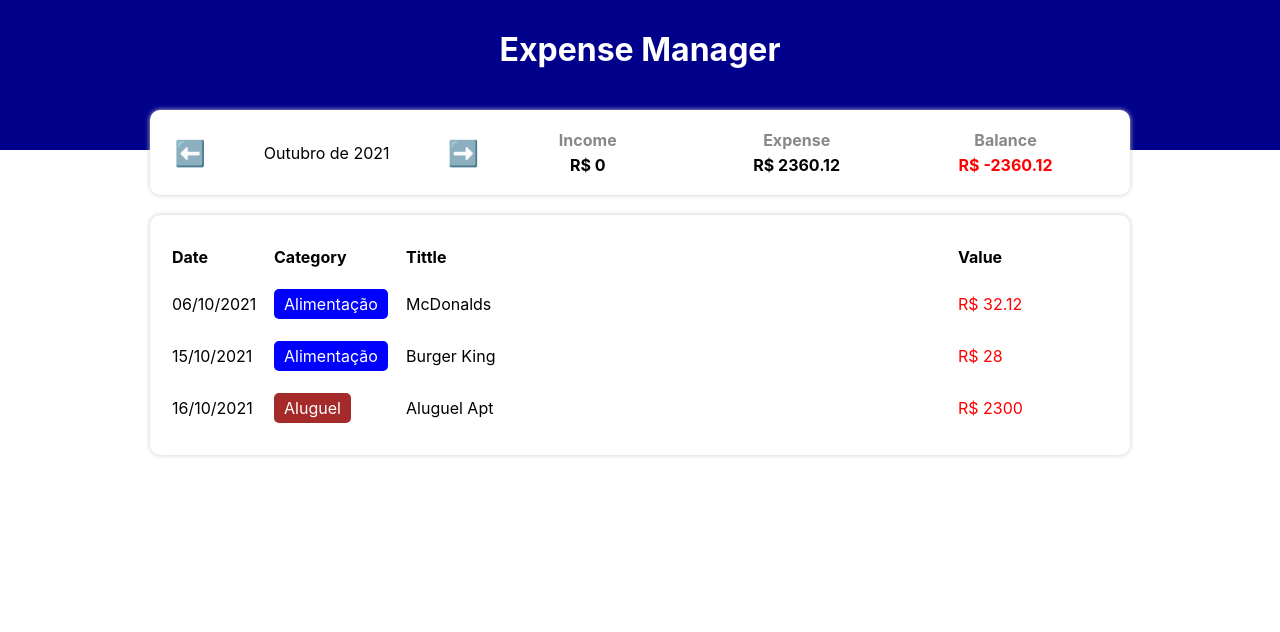
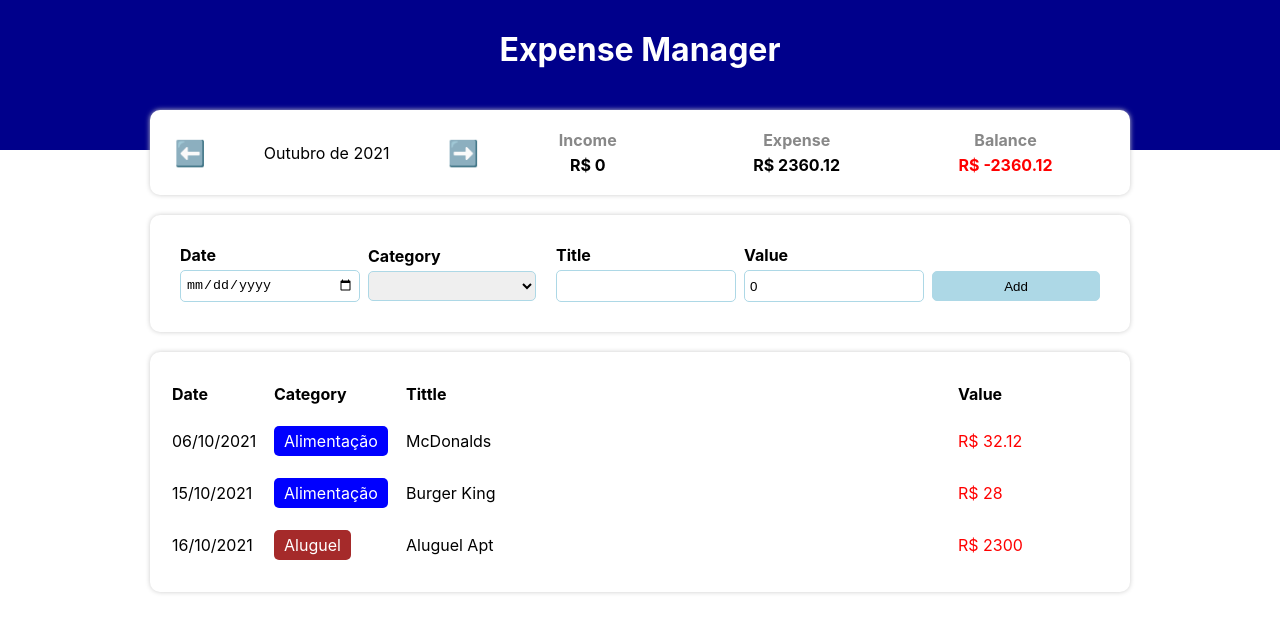
Before and after one commit to LeoRangel/expense-manager, a React (Create React App) app: page / in a window 1280 px wide. Shown: the top 632 px of the page. Built offline with nearby package versions, Linux system fonts and the light colour scheme.

Commit message:
Create 'InputArea' component + Show input area

```diff
--- a/src/App.tsx
+++ b/src/App.tsx
@@ -9,6 +9,7 @@
 // Components
 import { TableArea } from './components/TableArea';
 import { InfoArea } from './components/InfoArea';
+import { InputArea } from './components/InputArea';
 
 const App = () => {
   const [list, setList] = useState(items);
@@ -41,6 +42,12 @@
     setCurrentMonth(newMonth);
   }
 
+  const handleAddItem = (item: Item) => {
+    let newList = [...list];
+    newList.push(item);
+    setList(newList);
+  }
+
   return (
     <C.Container>
       <C.Header>
@@ -55,7 +62,7 @@
           expense={expense}
         />
 
-        {/* InputArea */}
+        <InputArea onAdd={handleAddItem} />
 
         <TableArea list={filteredList} />
 
--- /dev/null
+++ b/src/components/InputArea/index.tsx
@@ -0,0 +1,94 @@
+import { useState } from 'react';
+import * as C from './styles'
+import { Item } from '../../types/Item'
+
+import { categories } from '../../data/categories';
+
+type Props = {
+    onAdd: (item: Item) => void
+}
+
+export const InputArea = ({ onAdd }: Props) => {
+    const [dateField, setDateField] = useState('');
+    const [categoryField, setCategoryField] = useState('');
+    const [titleField, setTitleField] = useState('');
+    const [valueField, setValueField] = useState(0);
+
+    // All categories keys
+    let categoryKeys: string[] = Object.keys(categories);
+
+    const handleAddEvent = () => {
+        let errors: string[] = [];
+
+        if (isNaN(new Date(dateField).getTime())) {
+            errors.push('Invalid date!');
+        }
+        if (!categoryKeys.includes(categoryField)) {
+            errors.push('Invalid category!');
+        }
+        if (titleField === '') {
+            errors.push('Empty title!');
+        }
+        if (valueField <= 0) {
+            errors.push('Invalid value!');
+        }
+
+        // Show errors or add new item
+        if (errors.length > 0) {
+            alert(errors.join("\n"));
+        } else {
+            onAdd({
+                date: new Date(dateField),
+                category: categoryField,
+                title: titleField,
+                value: valueField
+            });
+            clearFields();
+        }
+    }
+
+    const clearFields = () => {
+        setDateField('');
+        setCategoryField('');
+        setTitleField('');
+        setValueField(0);
+    }
+
+    return (
+        <C.Container>
+            <C.InputLabel>
+                <C.InputTitle>Date</C.InputTitle>
+                <C.Input type="date" value={dateField} onChange={e => setDateField(e.target.value)} />
+            </C.InputLabel>
+
+            <C.InputLabel>
+                <C.InputTitle>Category</C.InputTitle>
+                <C.Select value={categoryField} onChange={e => setCategoryField(e.target.value)}>
+                    <>
+                        <option></option>
+                        {categoryKeys.map((key, index) => (
+                            <option key={index} value={key}>
+                                {categories[key].title}
+                            </option>
+                        ))}
+                    </>
+                </C.Select>
+            </C.InputLabel>
+
+            <C.InputLabel>
+                <C.InputTitle>Title</C.InputTitle>
+                <C.Input type="text" value={titleField} onChange={e => setTitleField(e.target.value)} />
+            </C.InputLabel>
+
+            <C.InputLabel>
+                <C.InputTitle>Value</C.InputTitle>
+                <C.Input type="number" value={valueField} onChange={e => setValueField(parseFloat(e.target.value))} />
+            </C.InputLabel>
+
+            <C.InputLabel>
+                <C.InputTitle>&nbsp;</C.InputTitle>
+                <C.Button onClick={handleAddEvent}>Add</C.Button>
+            </C.InputLabel>
+        </C.Container>
+    )
+}
--- /dev/null
+++ b/src/components/InputArea/styles.ts
@@ -0,0 +1,48 @@
+import styled from 'styled-components';
+
+export const Container = styled.div`
+    background-color: #FFF;
+    box-shadow: 0px 0px 5px #CCC;
+    border-radius: 10px;
+    padding: 20px;
+    margin-top: 20px;
+    display: flex;
+    align-items: center;
+`;
+export const InputLabel = styled.label`
+    flex: 1;
+    margin: 10px;
+`;
+export const InputTitle = styled.div`
+    font-weight: bold;
+    margin-bottom: 5px;
+`;
+export const Input = styled.input`
+    width: 100%;
+    height: 30px;
+    padding: 0 5px;
+    border: 1px solid lightblue;
+    border-radius: 5px;
+`;
+export const Select = styled.select`
+    width: 100%;
+    height: 30px;
+    padding: 0 5px;
+    border: 1px solid lightblue;
+    border-radius: 5px;
+`;
+export const Button = styled.button`
+    width: 100%;
+    height: 30px;
+    padding: 0 5px;
+    border: 1px solid lightblue;
+    border-radius: 5px;
+    background-color: lightblue;
+    color: black;
+    cursor: pointer;
+
+    &:hover {
+        background-color: blue;
+        color: white;
+    }
+`;
```
